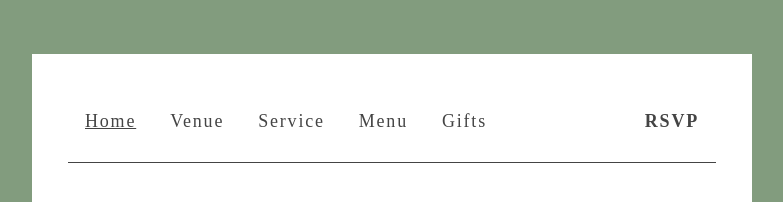
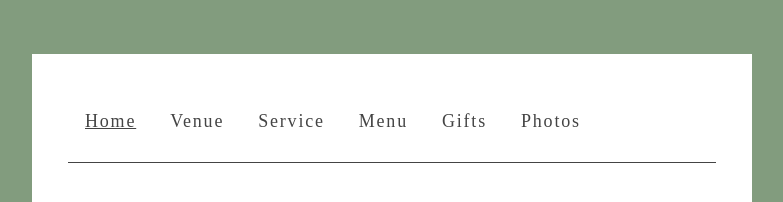
Before and after one commit to TomLefley/Wedding, a Next.js app: page / in a window 1280 px wide. Shown: the top 202 px of the page, without its empty margins (248-1031 px from the left). Built offline with nearby package versions, Linux system fonts and the light colour scheme.

Commit message:
Add redirect to wedding photos

```diff
--- a/components/navigation/navigation.js
+++ b/components/navigation/navigation.js
@@ -34,9 +34,10 @@ export default function Navigation({ currentPage, reception }) {
                     name="Gifts"
                     currentPage={currentPage}
                 />
-                <External
-                    url={reception ? "https://weddings.papier.com/tom-tara/rsvp-070821-reception" : "https://weddings.papier.com/tom-tara/rsvp-070821"}
-                    name="RSVP"
+                <Route
+                    path="/photos"
+                    name="Photos"
+                    currentPage={currentPage}
                 />
             </div>
             <hr/>
--- /dev/null
+++ b/next.config.js
@@ -0,0 +1,11 @@
+module.exports = {
+  async redirects() {
+    return [
+      {
+        source: '/photos',
+        destination: 'https://photos.app.goo.gl/7gasDVU8G6DtM6Ho7',
+        permanent: true
+      },
+    ]
+  },
+};
```
